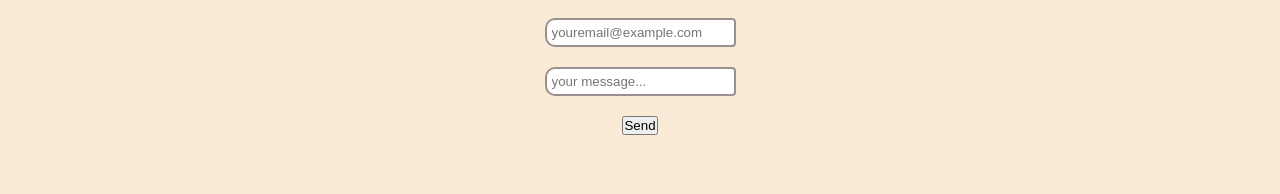
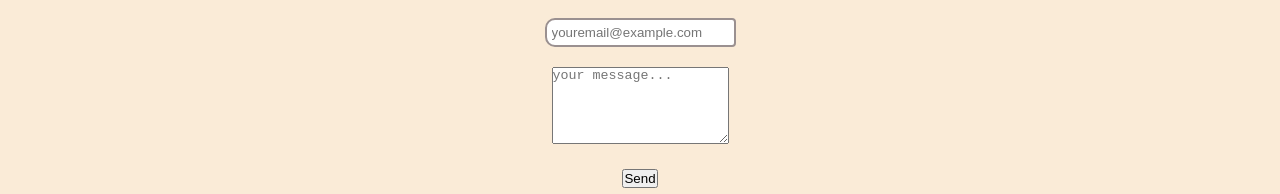
Before and after one commit to itanglishdev/miro-art-gallery-kamris, a React (Create React App) app in the folder art-gallery-kamris/: page /contact in a window 1280 px wide. Shown: the part 352-546 px from the top of the page. Built offline with nearby package versions, Linux system fonts and the light colour scheme; the HTML template or start-up script is replaced by a standard one.

Commit message:
added text area name on the contact form

```diff
--- a/art-gallery-kamris/src/components/Contact.js
+++ b/art-gallery-kamris/src/components/Contact.js
@@ -29,7 +29,7 @@ function Contact() {
                     tabIndex='1'
                     type="text"
                     placeholder="your name"
-                    required/>
+                    required id='name'/>
                 </label>
                 <label htmlFor="email">
                     <input
@@ -38,16 +38,17 @@ function Contact() {
                     tabIndex='2'
                     type="email"
                     placeholder="youremail@example.com"
-                    required/>
+                    required id='email'/>
                 </label>
                 <label htmlFor="message">
-                    <input
+                    <textarea
                     ref={messageRef}
                     name="message"
                     tabIndex='3'
                     type="comment"
                     placeholder="your message..."
-                    required/>
+                    required id='message' rows='5'>
+                    </textarea>
                 </label>
                 <button
                 onClick={handleSubmit}
```
